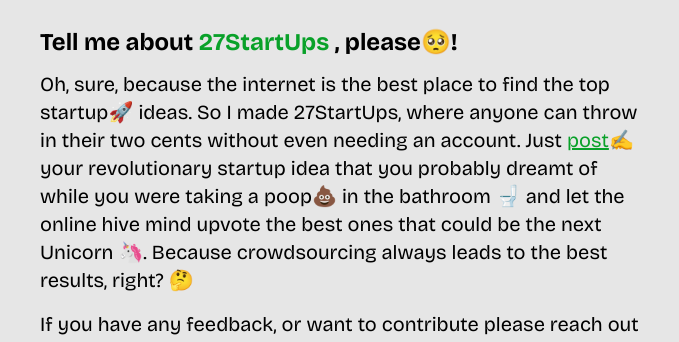
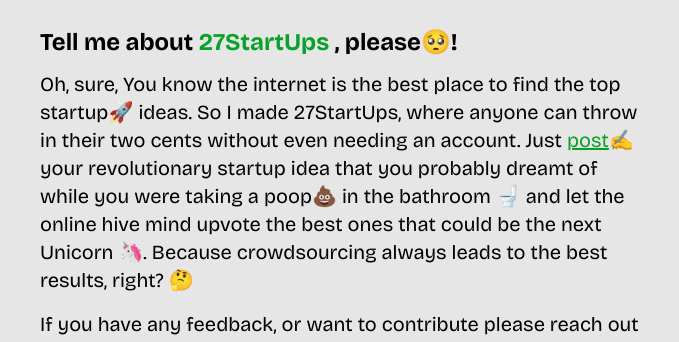
Before and after one commit to nilaachandra/27-Startups, a React (Vite) app: page / in a window 1280 px wide. Shown: the part 407-749 px from the top of the page, without its empty margins (300-979 px from the left). Built offline with nearby package versions, Linux system fonts and the light colour scheme.

Commit message:
minor css changes

```diff
--- a/src/Components/Footer.jsx
+++ b/src/Components/Footer.jsx
@@ -16,7 +16,7 @@
             <li>🔝Top 27 Startups</li>
           </ul>
       </div>
-      <div className="links w-[48%] lg:w-[30%] lg:text-center ">
+      <div className="links w-[46%] lg:w-[30%] lg:text-center ">
       <h1 className='font-bold lg:text-xl text-lg mb-2'>👋Engage</h1>
           <ul className='flex flex-col gap-1'>
             <li>✏️Add an Idea?</li>
--- a/src/Components/HeroTwo.jsx
+++ b/src/Components/HeroTwo.jsx
@@ -7,7 +7,7 @@
         Tell me about <span className="text-light-button">27StartUps </span>, please🥺!
       </h1>
       <p className="text-base lg:text-xl">
-        Oh, sure, because the internet is the best place to find the top
+        Oh, sure, You know the internet is the best place to find the top
         startup🚀 ideas. So I made 27StartUps, where anyone can throw in their
         two cents without even needing an account. Just <span className="text-light-button underline">post</span>✍️ your revolutionary
         startup idea that you probably dreamt of while you were taking a poop💩 in the bathroom
```
